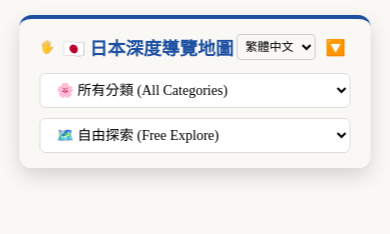
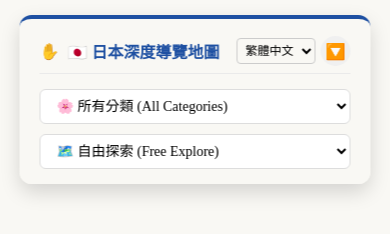
Before and after one commit to parashit86/anime-map, a plain HTML site: page index.html in a window 390 px wide. Drawn offline with nearby package versions, Linux system fonts and the light colour scheme.

Commit message:
V19: Fix placeholder image rendering bug and refine mobile control header

```diff
--- a/index.html
+++ b/index.html
@@ -111,7 +111,12 @@
         .btn-sv { background: #4285F4; }
         .btn-yt { background: #FF0000; grid-column: span 2; font-size: 13px;}
         .sv-warning { font-size: 11px; color: #999; text-align: center; margin-top: 5px; }
-    </style>
+
+        .drag-handle { flex-grow: 1; cursor: grab; padding: 5px 0; }
+        .drag-handle:active { cursor: grabbing; }
+
+        #controls .header-row { padding-bottom: 5px; margin-bottom: 5px; border-bottom: 1px solid #eaeaea; }
+</style>
 </head>
 <body>
     <div id="controls" class="expanded">
@@ -119,9 +124,9 @@
         <div class="minimized-icon" onclick="toggleControls()" title="展開選單">🗺️</div>
 
         <div class="header-row">
-            <div style="display:flex; align-items:center; gap:8px;">
-                <span style="color:#aaa; font-size:12px;">🖐️</span>
-                <h3 id="t-title" style="pointer-events:none;">🇯🇵 日本深度導覽地圖</h3>
+            <div style="display:flex; align-items:center; gap:8px;" class="drag-handle">
+                <span style="color:#aaa; font-size:16px;">✋</span>
+                <h3 id="t-title" style="pointer-events:none; font-size:16px;">🇯🇵 日本深度導覽地圖</h3>
             </div>
             <div style="display: flex; align-items: center;">
                 <select class="lang-switch" id="lang-select" onchange="changeLang()">
@@ -129,7 +134,7 @@
                     <option value="en">English</option>
                     <option value="ja">日本語</option>
                 </select>
-                <button class="toggle-btn" onclick="toggleControls()" id="toggle-icon" title="縮小為圖標">🔽</button>
+                <button class="toggle-btn" onclick="toggleControls()" id="toggle-icon" style="background:#f0f0f0; border-radius:50%; width:30px; height:30px; display:flex; align-items:center; justify-content:center;">🔽</button>
             </div>
         </div>
         <div id="filter-container">
@@ -271,7 +276,7 @@
 
                 const customIcon = L.divIcon({
                     className: 'zen-custom-icon',
-                    html: `${badgeHtml}<div class="zen-marker"><img src="${DOMPurify.sanitize(imgUrl)}" referrerpolicy="no-referrer" onerror="this.src='https://placehold.co/40x40/ccc/fff'"></div>`,
+                    html: `${badgeHtml}<div class="zen-marker"><img src="${DOMPurify.sanitize(imgUrl)}" referrerpolicy="no-referrer" onerror="this.src='https://images.unsplash.com/photo-1542051841857-5f90071e7989?w=100&q=80'"></div>`,
                     iconSize: [46, 46], iconAnchor: [23, 23], popupAnchor: [0, -25]
                 });
 
@@ -295,7 +300,7 @@
                         </div>
 
                         <div class="anime-img-box">
-                            <img class="popup-img" src="${DOMPurify.sanitize(imgUrl)}" referrerpolicy="no-referrer" onerror="this.src='https://placehold.co/400x200/ccc/fff?text=No+Image'">
+                            <img class="popup-img" src="${DOMPurify.sanitize(imgUrl)}" referrerpolicy="no-referrer" onerror="this.src='https://images.unsplash.com/photo-1542051841857-5f90071e7989?w=100&q=80'">
                         </div>
                         <div class="source-text">圖片來源: <a href="${DOMPurify.sanitize(poi.sourceUrl||'#')}" target="_blank">${DOMPurify.sanitize(poi.imageSource||'網路')}</a></div>
 
```
